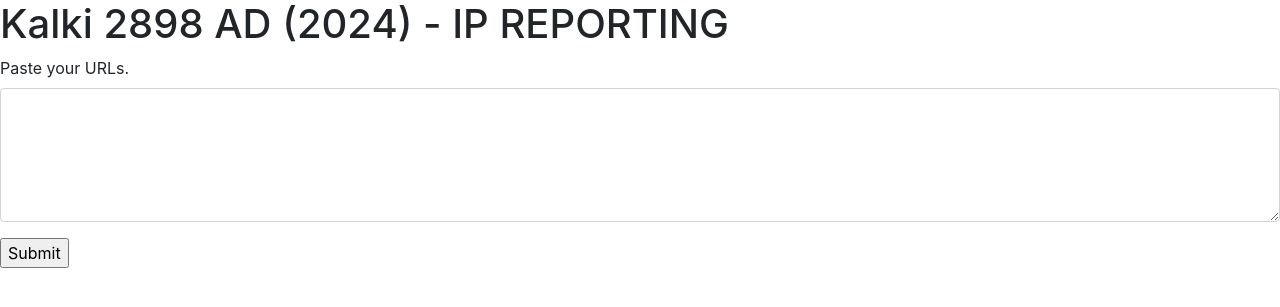
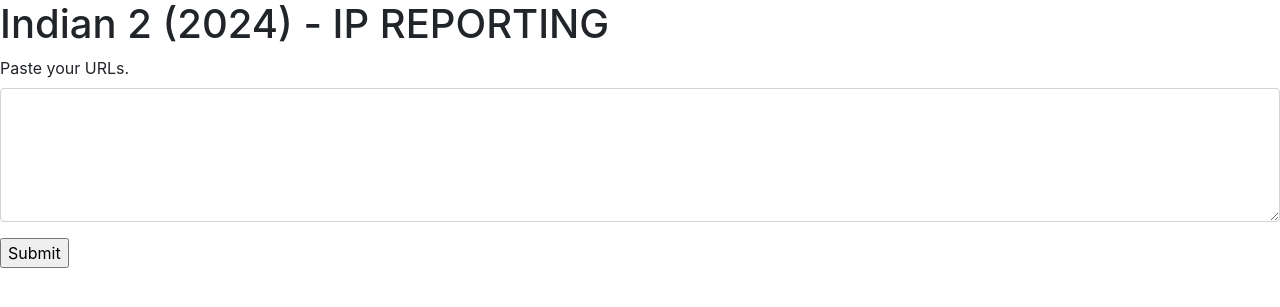
Before and after one commit to citycrasher/IP_reporting, a Python web app: template templates/form.html in a window 1280 px wide. Shown: the top 307 px of the page. Run offline with Jinja, Linux system fonts and the light colour scheme; the template is opened without the code that fills it, so the values that code supplies are empty.

Commit message:
Update content for indian movie

```diff
--- a/templates/form.html
+++ b/templates/form.html
@@ -11,7 +11,7 @@
     <title>BLOCK-X</title>
   </head>
   <body>
-    <h1>Kalki 2898 AD (2024) - IP REPORTING</h1>
+    <h1>Indian 2 (2024) - IP REPORTING</h1>
     <!-- ALERT -->
 
     {% if status == "success" %}
```
